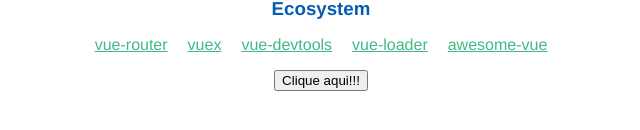
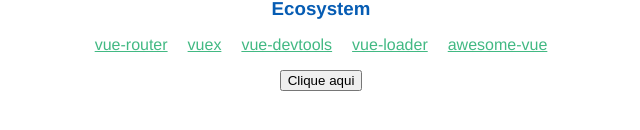
Before and after one commit to pepoeverton/web-release-test, a Vue app: page / in a window 1280 px wide. Shown: the part 388-518 px from the top of the page, without its empty margins (319-959 px from the left). Built offline with nearby package versions, Linux system fonts and the light colour scheme.

Commit message:
feat: add new text message

```diff
--- a/src/App.vue
+++ b/src/App.vue
@@ -1,8 +1,8 @@
 <template>
   <div id="app">
     <HelloWorld msg="Hi there!"/>
-    <button @click="toggleMessage">Clique aqui!!!</button>
-    <p v-if="showMessage">Aqui vai alguma feature maravilhosa</p>
+    <button @click="toggleMessage">Clique aqui</button>
+    <p v-if="showMessage">Aqui vai alguma feature maravilhosa!!!!! :tada:</p>
   </div>
 </template>
 
```
